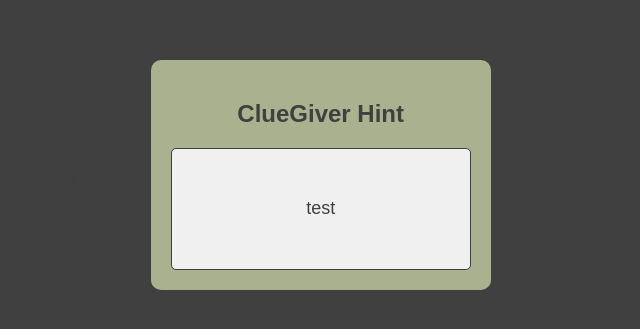
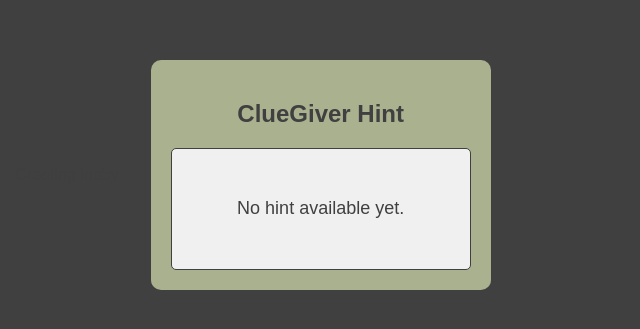
Before and after one commit to bweithers/puzzlefuzz, a React (Create React App) app: page / in a window 1280 px wide. Shown: the part 225-554 px from the top of the page, without its empty margins (387-1027 px from the left). Built offline with nearby package versions, Linux system fonts and the light colour scheme; no server answers.

Commit message:
pass lobby code from app thru api call

```diff
--- a/src/App.js
+++ b/src/App.js
@@ -49,7 +49,7 @@ const createLobby = async () => {
           ) : (
             <div>Creating lobby...</div>
           )}
-          <ClueGiver hint="test"/>
+          <ClueGiver lobbyCode={lobbyCode}/>
         </div>
       </div>
     );
--- a/src/components/ClueGiver.js
+++ b/src/components/ClueGiver.js
@@ -2,13 +2,14 @@ import React from 'react';
 import './ClueGiver.css';
 import Request_Clue from '../geminiApi.js'
 
-const ClueGiver = ({ hint }) => {
-  Request_Clue();
+const ClueGiver = ({ lobbyCode }) => {
+  Request_Clue(lobbyCode);
+  let hint = null;
   return (
     <div className="clue-giver">
       <h2>ClueGiver Hint</h2>
       <div className="hint-box">
-        {hint ? <p>{hint}</p> : <p>No hint available yet.</p>}
+        {hint ? <p>{"test"}</p> : <p>No hint available yet.</p>}
       </div>
     </div>
   );
--- a/src/geminiApi.js
+++ b/src/geminiApi.js
@@ -7,8 +7,9 @@ const model = genAI.getGenerativeModel({ model: "gemini-1.5-flash"
 
 
 
-const Request_Clue = async() =>{
-    const prompt = "Words to use: ['Woman', 'Car', 'USA']; Words to avoid: ['Cherry', 'Blueberry', 'Strawberry']";
+const Request_Clue = async(lobbyCode) =>{
+    // const prompt = "Words to use: ['Woman', 'Car', 'USA']; Words to avoid: ['Cherry', 'Blueberry', 'Strawberry']";
+
 
     const result = await model.generateContent(prompt);
     console.log(result.response.text());
```
